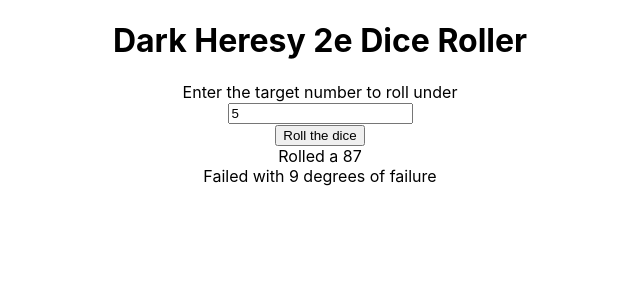
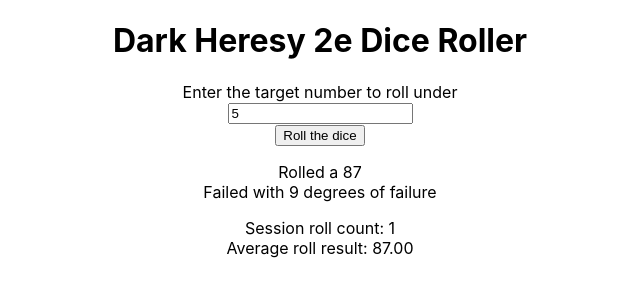
Before and after one commit to BarkevReisig/dh-dice-app, a React (Create React App) app: page / in a window 1280 px wide. Both pictures are taken after typing "5" into the empty fields and a click on the input "Roll the dice". Shown: the top 300 px of the page, without its empty margins (320-960 px from the left). Built offline with nearby package versions, Linux system fonts and the light colour scheme.

Commit message:
Added some session stat tracking

```diff
--- a/src/components/DiceRoller.js
+++ b/src/components/DiceRoller.js
@@ -38,6 +38,7 @@ function DiceRoller({ updateStats }) {
   function calculateDiceRoll(event) {
     event.preventDefault();
     const target = event.target[0].value;
+    if (!target) return;
     const resultOfRoll = rollDice();
     setTarget(target);
     setDiceRoll(resultOfRoll);
@@ -47,11 +48,13 @@ function DiceRoller({ updateStats }) {
   }
 
   return (
-    <div>
+    <>
       <h1>Dark Heresy 2e Dice Roller</h1>
       <DiceForm onClick={calculateDiceRoll}/>
-      {target && <DiceRollResult diceRoll={diceRoll} success={success} degrees={degrees}/>}
-    </div>
+      <p>
+        {target && <DiceRollResult diceRoll={diceRoll} success={success} degrees={degrees}/>}
+      </p>
+    </>
   );
 }
 
--- a/src/components/Statistics.js
+++ b/src/components/Statistics.js
@@ -1,6 +1,15 @@
-import { useState } from 'react';
+//import { useState } from 'react';
 
-function Statistics() {
+function Statistics({ rollCount, resultTotal }) {
+  return (
+    <>
+      {rollCount !== 0 && <p>
+        Session roll count: {rollCount}
+        <br/>
+        Average roll result: {(resultTotal / rollCount).toFixed(2)}
+      </p>}
+    </>
+  );
 }
 
 export default Statistics;
```
